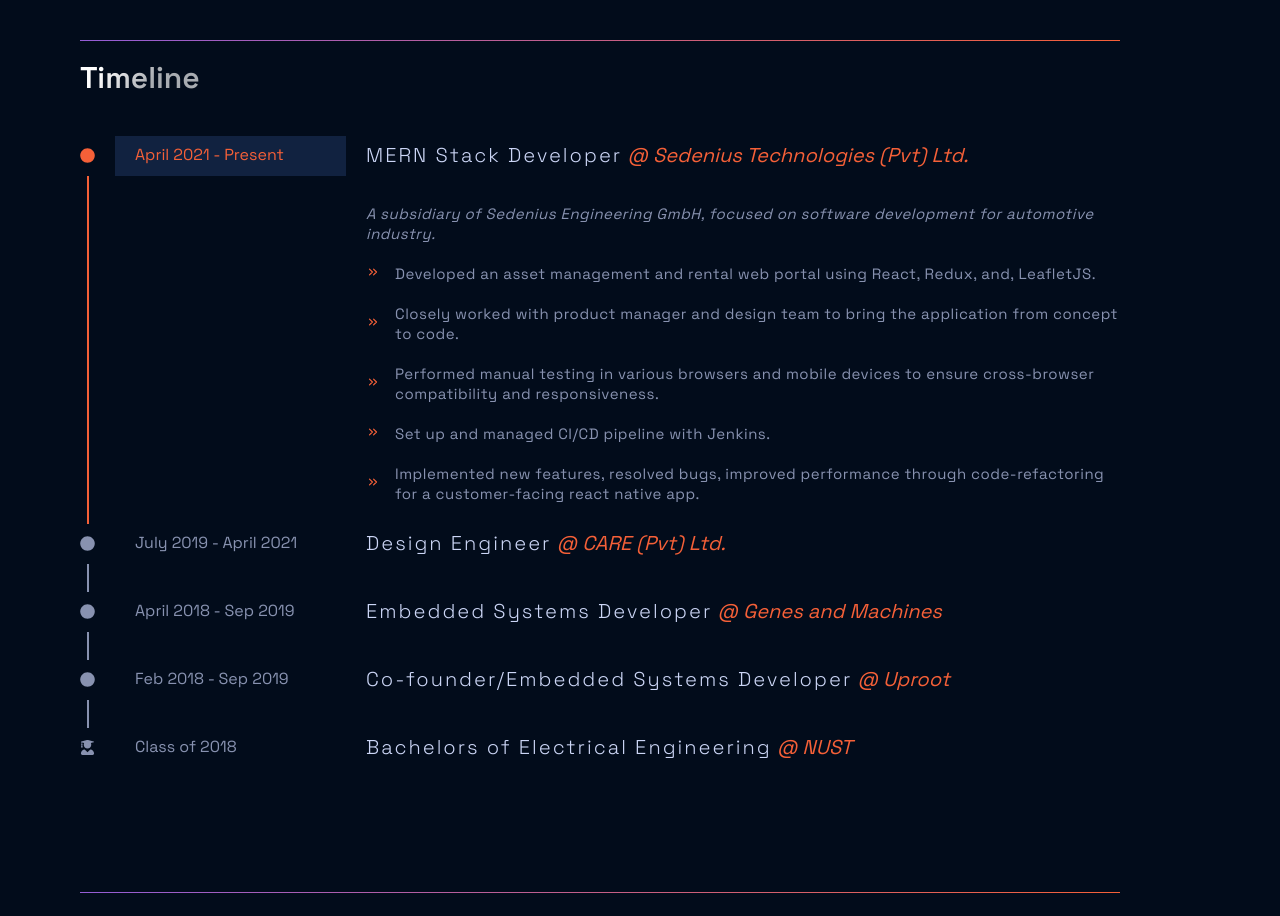
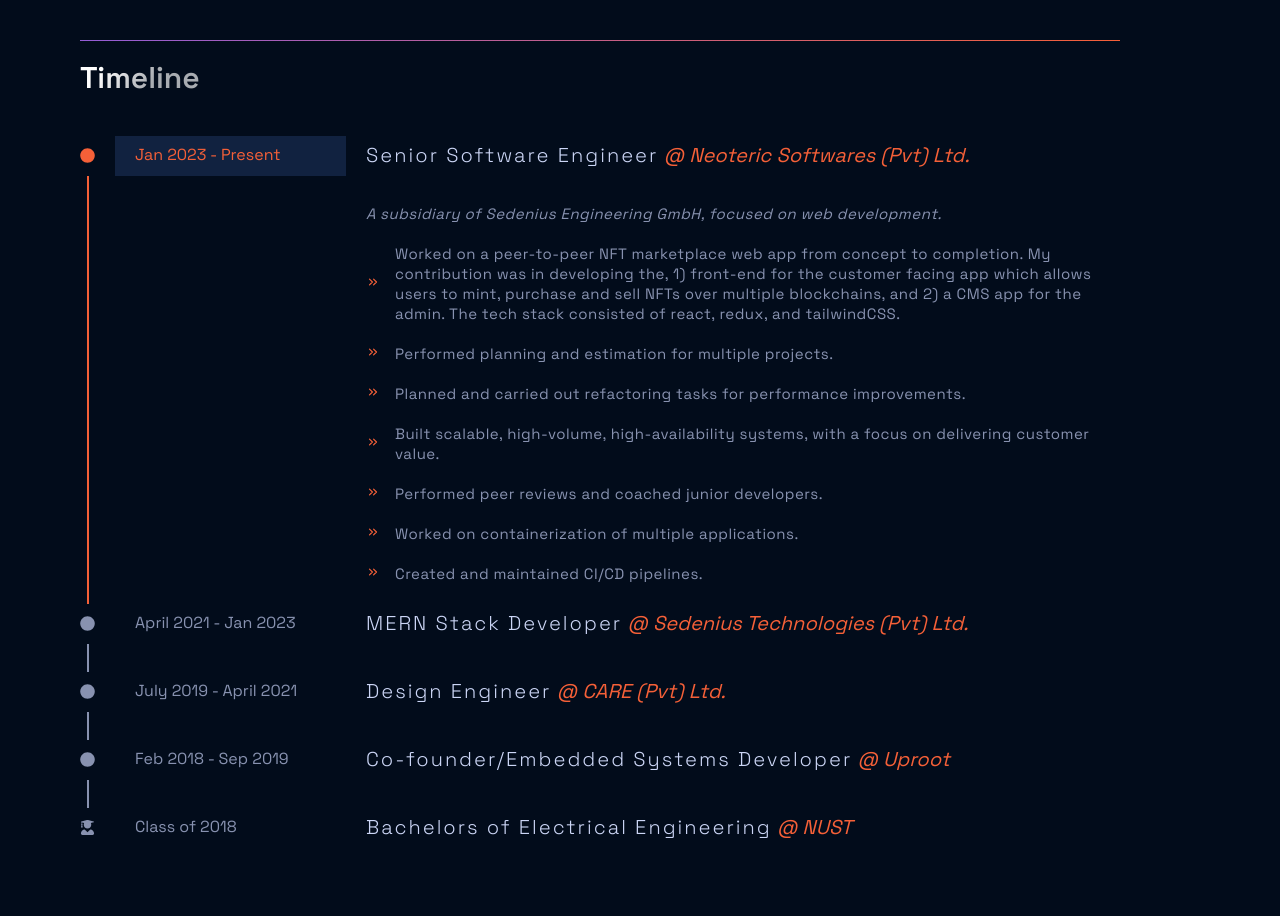
Before and after one commit to tlhysf/portfolio-nextjs, a Next.js app: page / in a window 1280 px wide. Shown: the part 1640-2556 px from the top of the page. Built offline with nearby package versions, Linux system fonts and the light colour scheme; no server answers.

Commit message:
timeline updated

```diff
--- a/src/data/timeline.js
+++ b/src/data/timeline.js
@@ -1,18 +1,39 @@
 export const timeline = [
   {
-    period: "April 2021 - Present",
+    period: "Jan 2023 - Present",
+    title: "Senior Software Engineer",
+    place: "Neoteric Softwares (Pvt) Ltd.",
+    description:
+      "A subsidiary of Sedenius Engineering GmbH, focused on web development.",
+    bullets: [
+      "Worked on a peer-to-peer NFT marketplace web app from concept to completion. My contribution was in developing the, 1) front-end for the customer facing app which allows users to mint, purchase and sell NFTs over multiple blockchains, and 2) a CMS app for the admin. The tech stack consisted of react, redux, and tailwindCSS.",
+      "Performed planning and estimation for multiple projects.",
+      "Planned and carried out refactoring tasks for performance improvements.",
+      "Built scalable, high-volume, high-availability systems, with a focus on delivering customer value.",
+      "Performed peer reviews and coached junior developers.",
+      "Worked on containerization of multiple applications.",
+      "Created and maintained CI/CD pipelines.",
+    ],
+    link: "https://sedenius.com/",
+  },
+  {
+    period: "April 2021 - Jan 2023",
     title: "MERN Stack Developer",
     place: "Sedenius Technologies (Pvt) Ltd.",
     description:
       "A subsidiary of Sedenius Engineering GmbH, focused on software development for automotive industry.",
     bullets: [
-      "Developed an asset management and rental web portal using React, Redux, and, LeafletJS.",
-      "Closely worked with product manager and design team to bring the application from concept to code.",
+      "Developed an asset management and rental web portal using React and Redux.",
+      "Developed a coding assessment platform using react and ϐirebase.",
+      "Worked on a smart home devices app (IoT) built in React Native (iOS, Android). I worked on implementing some new features, resolving bugs, and code-refactoring.",
+      "Closely worked with the product manager and design team to bring the applications from concept to code.",
       "Performed manual testing in various browsers and mobile devices to ensure cross-browser compatibility and responsiveness.",
-      "Set up and managed CI/CD pipeline with Jenkins.",
-      "Implemented new features, resolved bugs, improved performance through code-refactoring for a customer-facing react native app.",
+      "Designed & developed new, as well as maintained legacy backend services and REST APIs written in Javascript (NodeJS).",
+      "Developed internal tools and automation scripts in Bash & Python.",
+      "Responsible for creating and maintaining CI/CD pipelines for projects. This involved setting up Jenkins, writing bash scripts for automated testing, server deployment, and managing the server environment.",
+      "Worked on making applications EU GDPR regulations compliant.",
     ],
-    link: "https://pk.sedenius.com/",
+    link: "https://sedenius.com/",
   },
   {
     period: "July 2019 - April 2021",
@@ -24,25 +45,25 @@
       "Developed and shipped highly customized and fully-responsive enterprise IoT Web portals built in MERN Stack.",
       "Interfaced with clients on a weekly basis for requirement gathering.",
       "Worked closely with designers for translating business requirements into technical features and designing the UI/UX.",
-      "Worked with a team of developers to design the backend architecture.",
       "Translated UI wireframes to frontend code.",
-      "Worked on code-refactoring, bug-fixing and developing new features for existing applications (mainly in JavaScript).",
-      "Learned and implemented best development practices to write clean, re-useable, scalable, and efficient code.",
-      "Developed and maintained RESTFul web services.",
+      "Designed & developed new, as well as maintained legacy backend services and REST APIs written in Javascript (NodeJS).",
+      "Developed internal tools and automation scripts in Bash & Python.",
+      "Build data pipelines in python and sqlite to clean and organize IoT data from different sources and generate visualizations.",
+      "Worked on embedded hardware and software for IoT sensor nodes from PCB design to fabrication to real-world deployment and testing.",
     ],
     link: "https://www.carepvtltd.com/",
   },
-  {
-    period: "April 2018 - Sep 2019",
-    title: "Embedded Systems Developer",
-    place: "Genes and Machines",
-    description:
-      "A startup focused on developing an interdisciplinary knowledge community in Pakistan for Life Sciences.",
-    bullets: [
-      "Developed embedded hardware and software for point-of-care blood testing devices.",
-    ],
-    // link: "https://www.facebook.com/GenesMachines.io",
-  },
+  // {
+  //   period: "April 2018 - Sep 2019",
+  //   title: "Embedded Systems Developer",
+  //   place: "Genes and Machines",
+  //   description:
+  //     "A startup focused on developing an interdisciplinary knowledge community in Pakistan for Life Sciences.",
+  //   bullets: [
+  //     "Developed embedded hardware and software for point-of-care blood testing devices.",
+  //   ],
+  //   // link: "https://www.facebook.com/GenesMachines.io",
+  // },
   {
     period: "Feb 2018 - Sep 2019",
     title: "Co-founder/Embedded Systems Developer",
@@ -60,5 +81,7 @@
     title: "Bachelors of Electrical Engineering",
     place: "NUST",
     link: "https://nust.edu.pk/",
+    description:
+      "Relevant classes: Data Structures & Algorithms, Object Oriented Programming, Embedded System Design",
   },
 ];
```
